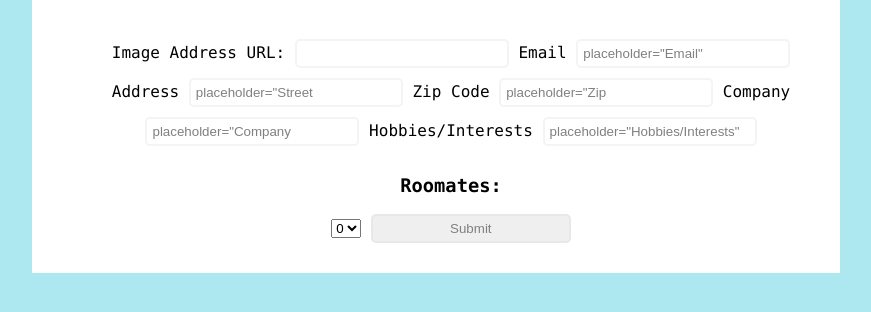
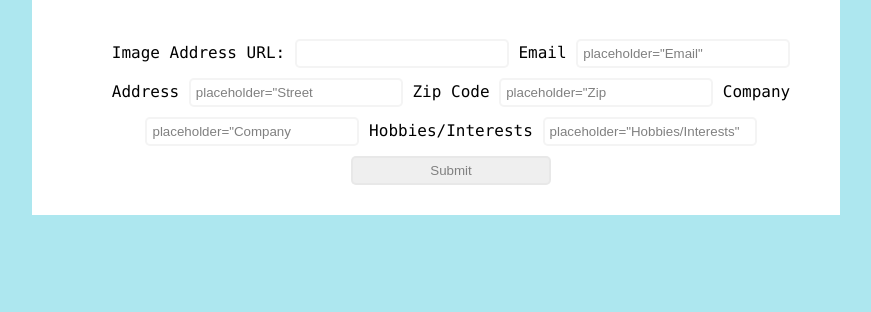
Before and after one commit to Ujjwal666/InternConnect, a Flask app: template templates/profile.html in a window 1280 px wide. Shown: the part 305-617 px from the top of the page, without its empty margins (204-1075 px from the left). Run offline with Flask 2, Linux system fonts and the light colour scheme; the template is opened without the code that fills it, so the values that code supplies are empty; some libraries are stand-ins or nearby versions.

Commit message:
removed unused elements

```diff
--- a/app.py
+++ b/app.py
@@ -134,7 +134,7 @@
     return render_template('howItWorks.html')
 
 @app.route('/profile', methods=['GET', 'POST'])
-def profile(): # allow user to add a picture, view and update data, and input their roommate preference
+def profile():
     users = mongo.db.users
     if session:
         email = session['email']
@@ -148,19 +148,12 @@
         email = None
     if request.method == "POST":
 
-        interests = user['interests']
-        users.update_one({"email":email}, { "$set": {"interests": interests } })
-
         url = request.form['url']
         pic = { "$set": {"pic": url } }
         users.update_one({"email":email}, pic)
 
-        roomates = request.form['roomates']
-        rm = { "$set": {"roomates": str(roomates) } }
-        users.update_one({"email":email}, rm)
-
         print("piccccc",url)
-        return render_template('profile.html', name = name, email = email, address = address, zip_code = zip_code, company = company, interests = interests, pic = url, roomates=roomates)
+        return render_template('profile.html', name = name, email = email, address = address, zip_code = zip_code, company = company, interests = interests, pic = url)
     return render_template('profile.html', name = name, email = email, address = address, zip_code = zip_code, company = company, interests = interests)
 @app.route('/profile_picture')
 def profile_picture():
--- a/templates/profile.html
+++ b/templates/profile.html
@@ -56,7 +56,6 @@
                     <input type="text" name="url" value="">
                 {% endif %}
 
-
                 <label>Email</label>
                     <input type="email" name="email" value={{email}} placeholder="Email" />
                 <label>Address</label>
@@ -68,12 +67,6 @@
                 <label>Hobbies/Interests</label>
                     <input type="text" name="interests" value={{interests}} placeholder="Hobbies/Interests" />
 
-                <h3>Roomates:</h3>
-                    <select id="roomates"  name="roomates">
-                      {% for i in range(10)%}
-                        <option value="">{{ i }}</option>
-                      {% endfor %}
-                    </select>
                 <input type="submit" value="Submit" />
             </form>
 
```
